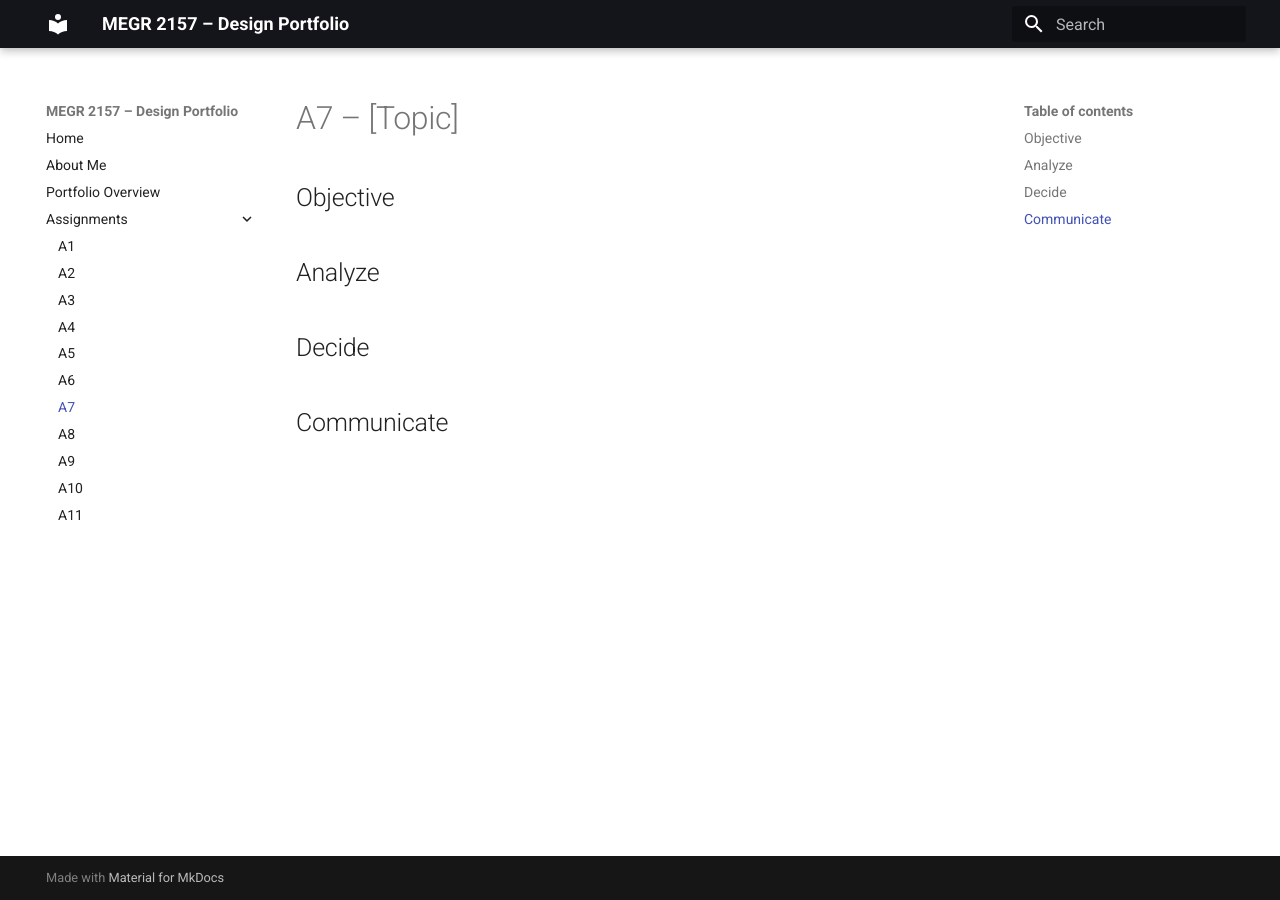
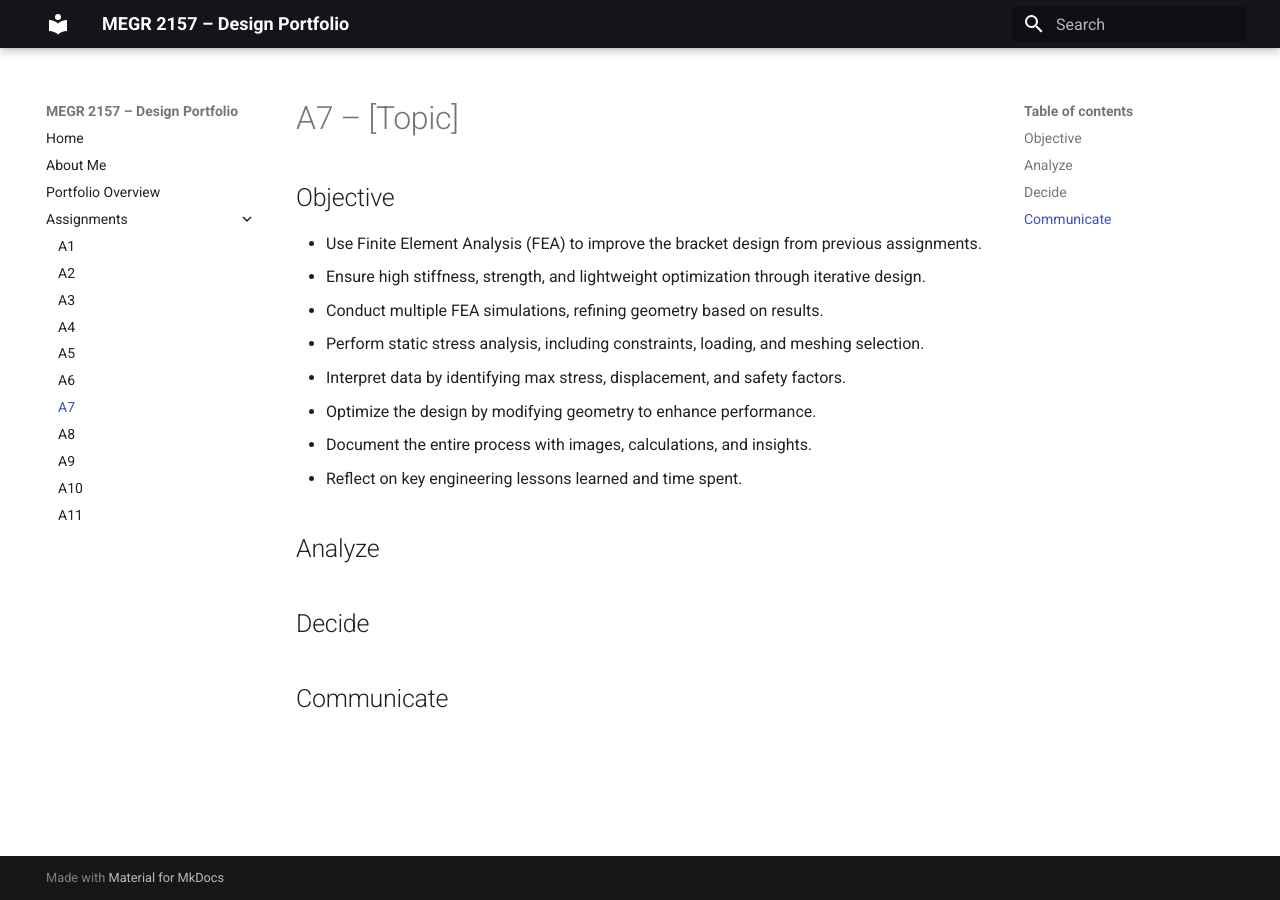
Before and after one commit to mbsibelius/megr2156-portfolio-mbs, an MkDocs documentation site: the page built from docs/assignments/A07/index.md, in a window 1280 px wide. Built offline with MkDocs 1.6.1 and Material for MkDocs 9.7.7, drawn with Linux system fonts in a browser that asks for light colours.

Commit message:
Expand objectives for A7 assignment
Added detailed objectives for the A7 assignment, focusing on FEA and design optimization.

```diff
--- a/docs/assignments/A07/index.md
+++ b/docs/assignments/A07/index.md
@@ -2,6 +2,14 @@
 
 ## Objective
 
+- Use Finite Element Analysis (FEA) to improve the bracket design from previous assignments.
+- Ensure high stiffness, strength, and lightweight optimization through iterative design.
+- Conduct multiple FEA simulations, refining geometry based on results.
+- Perform static stress analysis, including constraints, loading, and meshing selection.
+- Interpret data by identifying max stress, displacement, and safety factors.
+- Optimize the design by modifying geometry to enhance performance.
+- Document the entire process with images, calculations, and insights.
+- Reflect on key engineering lessons learned and time spent.
 
 ## Analyze
 
```
